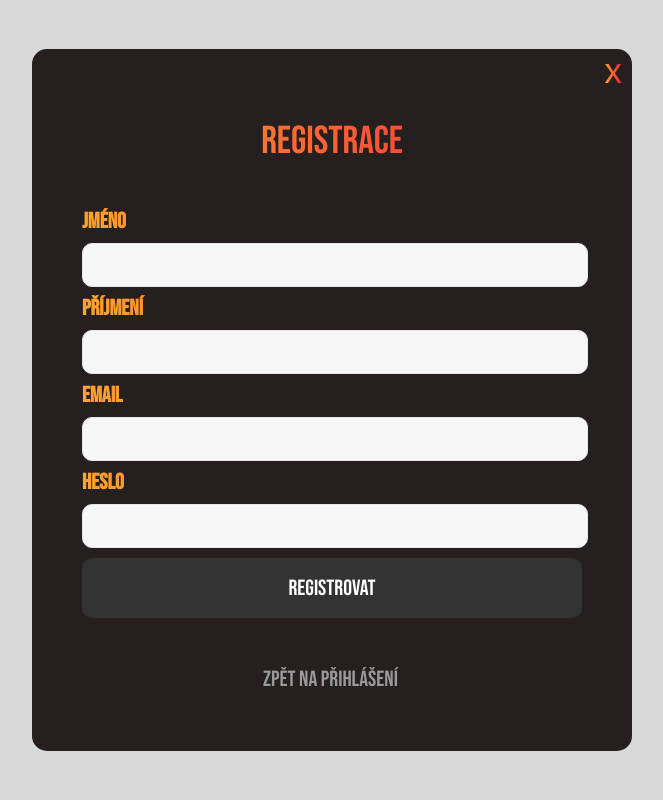
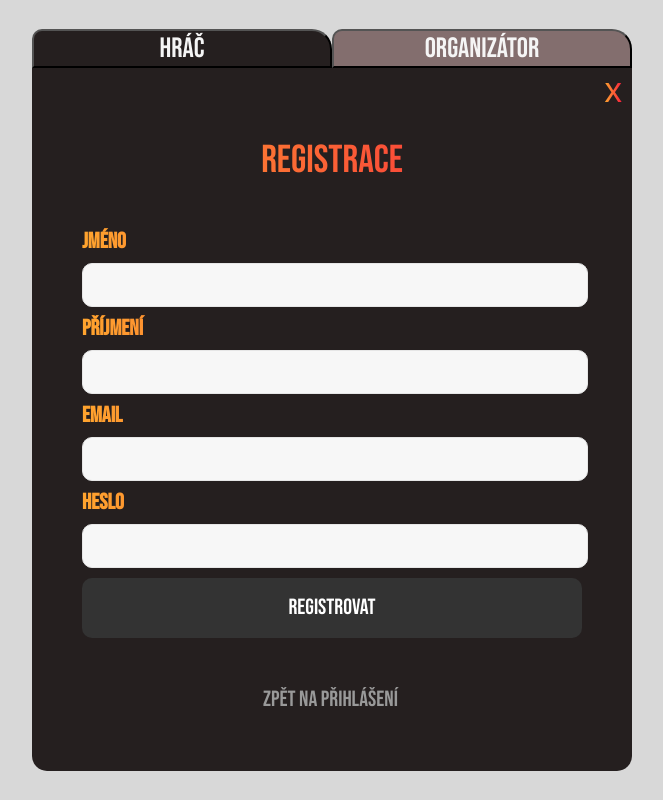
Before and after one commit to vacenovskyrichard/tournament_info_frontend, a React (Create React App) app: page /register in a window 1280 px wide. Shown: the whole page, without its empty margins (308-971 px from the left). Built offline with nearby package versions, Linux system fonts and the light colour scheme; no server answers; a web font is replaced by a local one.

Commit message:
Add Player/Ornanizer login

```diff
--- a/package.json
+++ b/package.json
@@ -57,6 +57,7 @@
     ]
   },
   "devDependencies": {
-    "@hookform/devtools": "^4.3.1"
+    "@hookform/devtools": "^4.3.1",
+    "@babel/plugin-proposal-private-property-in-object":"7.21.11"
   }
 }
--- a/src/App.js
+++ b/src/App.js
@@ -21,7 +21,7 @@ function App() {
   // eslint-disable-next-line
   const production = "https://jdem-hrat-58da3e527841.herokuapp.com";
 
-  const apiUrl = production;
+  const apiUrl = localhost;
   useEffect(() => {
     fetch(`${apiUrl}/get`, {
       method: "GET",
--- a/src/components/Data.js
+++ b/src/components/Data.js
@@ -5,8 +5,6 @@ import { ReactComponent as CustomIcon } from "../icons/info-circle.svg";
 import { ReactComponent as CustomIconMobile } from "../icons/info-circle-mobile.svg";
 
 function Data({ tournamentsData, setShowData, showData, isTabletOrMobile }) {
-  console.log("tournamentsData");
-  console.log(tournamentsData);
   // Function to compare dates in "YYYY-MM-DD" format
   function compareDates(dateA, dateB) {
     return dateA.localeCompare(dateB);
--- a/src/pages/ForgotPassword.js
+++ b/src/pages/ForgotPassword.js
@@ -3,9 +3,11 @@ import { useState } from "react";
 import axios from "axios";
 import { useNavigate } from "react-router-dom";
 
-function ForgotPassword({ apiUrl }) {
+function ForgotPassword({ apiUrl, isTabletOrMobile }) {
   const [sendFailed, setSendFailed] = useState(false);
   const [sendSuccess, setSendSuccess] = useState(false);
+  const [isPlayer, setIsPlayer] = useState(true);
+
   const [loginForm, setloginForm] = useState({
     email: "",
     password: "",
@@ -28,6 +30,7 @@ function ForgotPassword({ apiUrl }) {
       data: {
         email: loginForm.email,
         password: "",
+        isPlayer: false,
       },
     })
       .then((response) => {
@@ -73,6 +76,26 @@ function ForgotPassword({ apiUrl }) {
           <span>Uživatel s tímto emailem neexistuje</span>
         </div>
       )}
+      <div
+        className={
+          isTabletOrMobile
+            ? "Login--organizer-player-switch-mobile"
+            : "Login--organizer-player-switch"
+        }
+      >
+        <button
+          className={`Login--player-btn ${isPlayer ? "chosen" : ""}`}
+          onClick={() => setIsPlayer(true)}
+        >
+          Hráč
+        </button>
+        <button
+          className={`Login--organizer-btn ${isPlayer ? "" : "chosen"}`}
+          onClick={() => setIsPlayer(false)}
+        >
+          Organizátor
+        </button>
+      </div>
       <div className="login-box">
         <span className="Login--x-btn" onClick={goToMainPage}>
           x
--- a/src/pages/Login.js
+++ b/src/pages/Login.js
@@ -4,12 +4,13 @@ import axios from "axios";
 import { useNavigate } from "react-router-dom";
 import { useGoogleLogin } from "@react-oauth/google";
 
-function Login({ setToken, apiUrl }) {
+function Login({ setToken, apiUrl, isTabletOrMobile }) {
   const [loginForm, setloginForm] = useState({
     email: "",
     password: "",
   });
   const [registrationFailed, setRegistrationFailed] = useState(false);
+  const [isPlayer, setIsPlayer] = useState(true);
   const navigate = useNavigate();
 
   const google_login = useGoogleLogin({
@@ -45,10 +46,12 @@ function Login({ setToken, apiUrl }) {
       data: {
         email: loginForm.email,
         password: loginForm.password,
+        isPlayer: isPlayer,
       },
     })
       .then((response) => {
         setToken(response.data);
+        localStorage.setItem("isPlayer", isPlayer);
         navigate("/");
       })
       .catch((error) => {
@@ -79,6 +82,7 @@ function Login({ setToken, apiUrl }) {
         password: googleLoginCred.password,
         name: googleLoginCred.name,
         surname: googleLoginCred.surname,
+        isPlayer: isPlayer,
       },
     })
       .then((response) => {
@@ -122,6 +126,26 @@ function Login({ setToken, apiUrl }) {
             <span>Neplatný email nebo heslo</span>
           </div>
         )}
+        <div
+          className={
+            isTabletOrMobile
+              ? "Login--organizer-player-switch-mobile"
+              : "Login--organizer-player-switch"
+          }
+        >
+          <button
+            className={`Login--player-btn ${isPlayer ? "chosen" : ""}`}
+            onClick={() => setIsPlayer(true)}
+          >
+            Hráč
+          </button>
+          <button
+            className={`Login--organizer-btn ${isPlayer ? "" : "chosen"}`}
+            onClick={() => setIsPlayer(false)}
+          >
+            Organizátor
+          </button>
+        </div>
         <div className="login-box">
           <span className="Login--x-btn" onClick={goToMainPage}>
             x
@@ -146,16 +170,6 @@ function Login({ setToken, apiUrl }) {
                 />
                 Google
               </div>
-
-              {/* <GoogleLogin
-              onSuccess={(response) => {
-                console.log("Login with google succesful.");
-                // loginWithGoogle(jwt_decode(response.credential));
-                console.log(response.credential);
-                console.log(jwt_decode(response.credential));
-              }}
-              onError={(error) => console.log("Login failed")}
-            /> */}
             </div>
 
             <div className="Login--main-form">
--- a/src/pages/Profile.js
+++ b/src/pages/Profile.js
@@ -145,6 +145,7 @@ function Profile({
   useEffect(() => {
     console.log("token");
     console.log(token);
+    const isPlayer = localStorage.getItem("isPlayer") === "true";
     const at = token ? token.access_token : "";
     fetch(`${apiUrl}/user_info`, {
       method: "POST",
@@ -152,7 +153,7 @@ function Profile({
         "Content-Type": "application/json",
         Authorization: `Bearer ${at}`,
       },
-      body: JSON.stringify({ user_id: userId }),
+      body: JSON.stringify({ user_id: userId, isPlayer: isPlayer }),
     })
       .then((response) => {
         if (response.status === 401 || response.status === 422) {
--- a/src/pages/Register.js
+++ b/src/pages/Register.js
@@ -3,7 +3,7 @@ import { useState } from "react";
 import axios from "axios";
 import { useNavigate } from "react-router-dom";
 
-function Register({ apiUrl }) {
+function Register({ apiUrl, isTabletOrMobile }) {
   const [loginForm, setloginForm] = useState({
     email: "",
     password: "",
@@ -12,6 +12,7 @@ function Register({ apiUrl }) {
   });
   const [registrationSuccesful, setRegistrationSuccesful] = useState(false);
   const [registrationFailed, setRegistrationFailed] = useState(false);
+  const [isPlayer, setIsPlayer] = useState(true);
 
   const navigate = useNavigate();
 
@@ -24,6 +25,7 @@ function Register({ apiUrl }) {
         password: loginForm.password,
         name: loginForm.name,
         surname: loginForm.surname,
+        isPlayer: isPlayer,
       },
     })
       .then((resp) => {
@@ -79,7 +81,26 @@ function Register({ apiUrl }) {
             <span>Uživatel s tímto emailem již existuje</span>
           </div>
         )}
-
+        <div
+          className={
+            isTabletOrMobile
+              ? "Login--organizer-player-switch-mobile"
+              : "Login--organizer-player-switch"
+          }
+        >
+          <button
+            className={`Login--player-btn ${isPlayer ? "chosen" : ""}`}
+            onClick={() => setIsPlayer(true)}
+          >
+            Hráč
+          </button>
+          <button
+            className={`Login--organizer-btn ${isPlayer ? "" : "chosen"}`}
+            onClick={() => setIsPlayer(false)}
+          >
+            Organizátor
+          </button>
+        </div>
         <div className="login-box">
           <span className="Login--x-btn" onClick={goToMainPage}>
             x
--- a/src/styles/Login.css
+++ b/src/styles/Login.css
@@ -22,7 +22,8 @@
   display: flex;
   padding: 50px; /* Add some padding for spacing */
   background-color: rgb(37, 31, 31); /* Background color for the login box */
-  border-radius: 15px;
+  border-bottom-left-radius: 15px;
+  border-bottom-right-radius: 15px;
   justify-content: center;
   /* color: rgb(216, 216, 216); */
 }
@@ -284,3 +285,23 @@
 .Login--registration_failed {
   background-color: rgb(255, 0, 0);
 }
+
+.Login--organizer-player-switch,
+.Login--organizer-player-switch-mobile {
+  width: 600px;
+}
+
+.Login--player-btn,
+.Login--organizer-btn {
+  font-family: "Bebas Neue", sans-serif;
+  font-size: 28px;
+  border-top-right-radius: 20px;
+  border-top-left-radius: 10px;
+  color: rgb(245, 245, 245);
+  background-color: rgb(131, 110, 110);
+  width: 50%;
+}
+
+.chosen {
+  background-color: rgb(37, 31, 31);
+}
```
